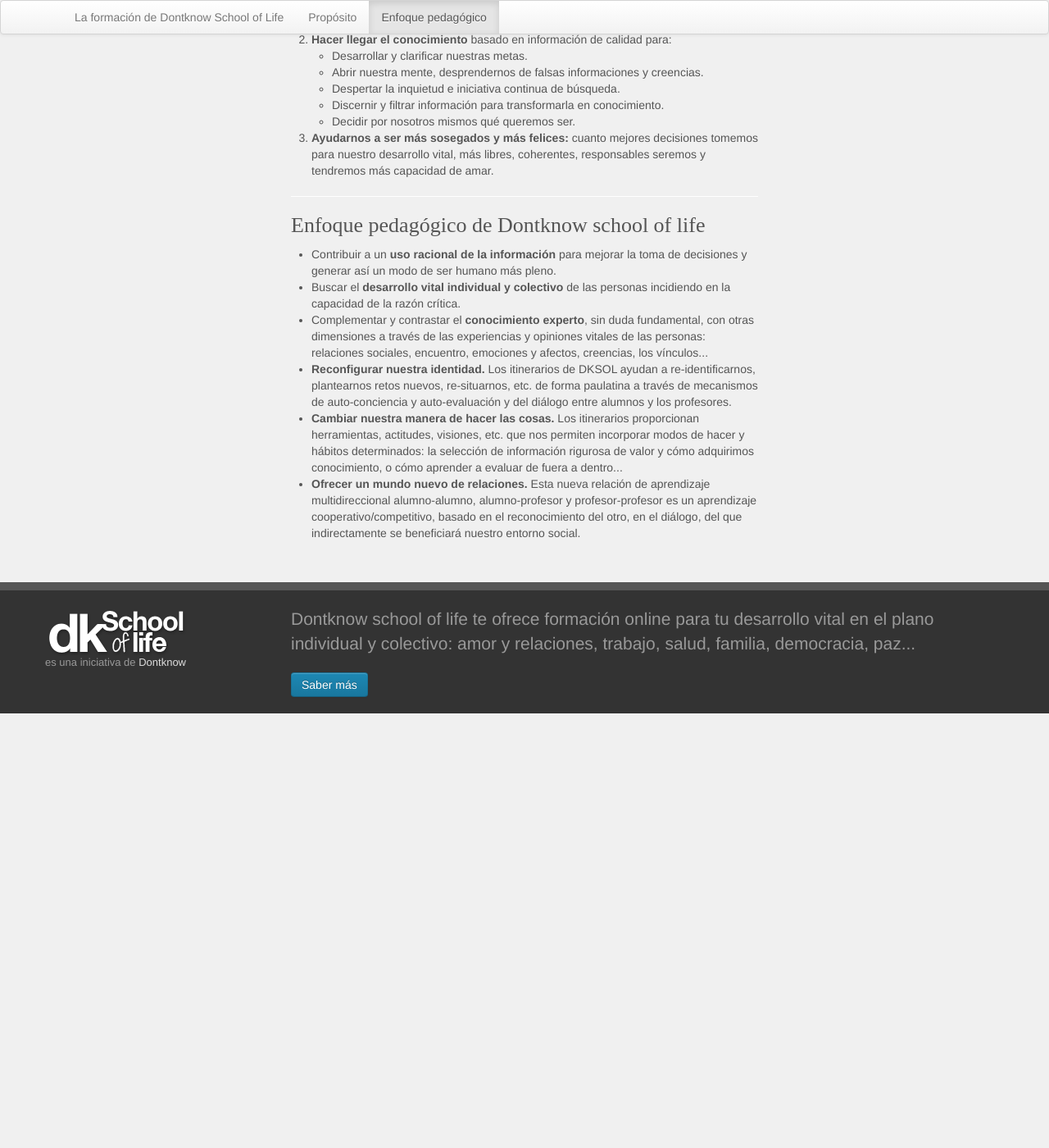
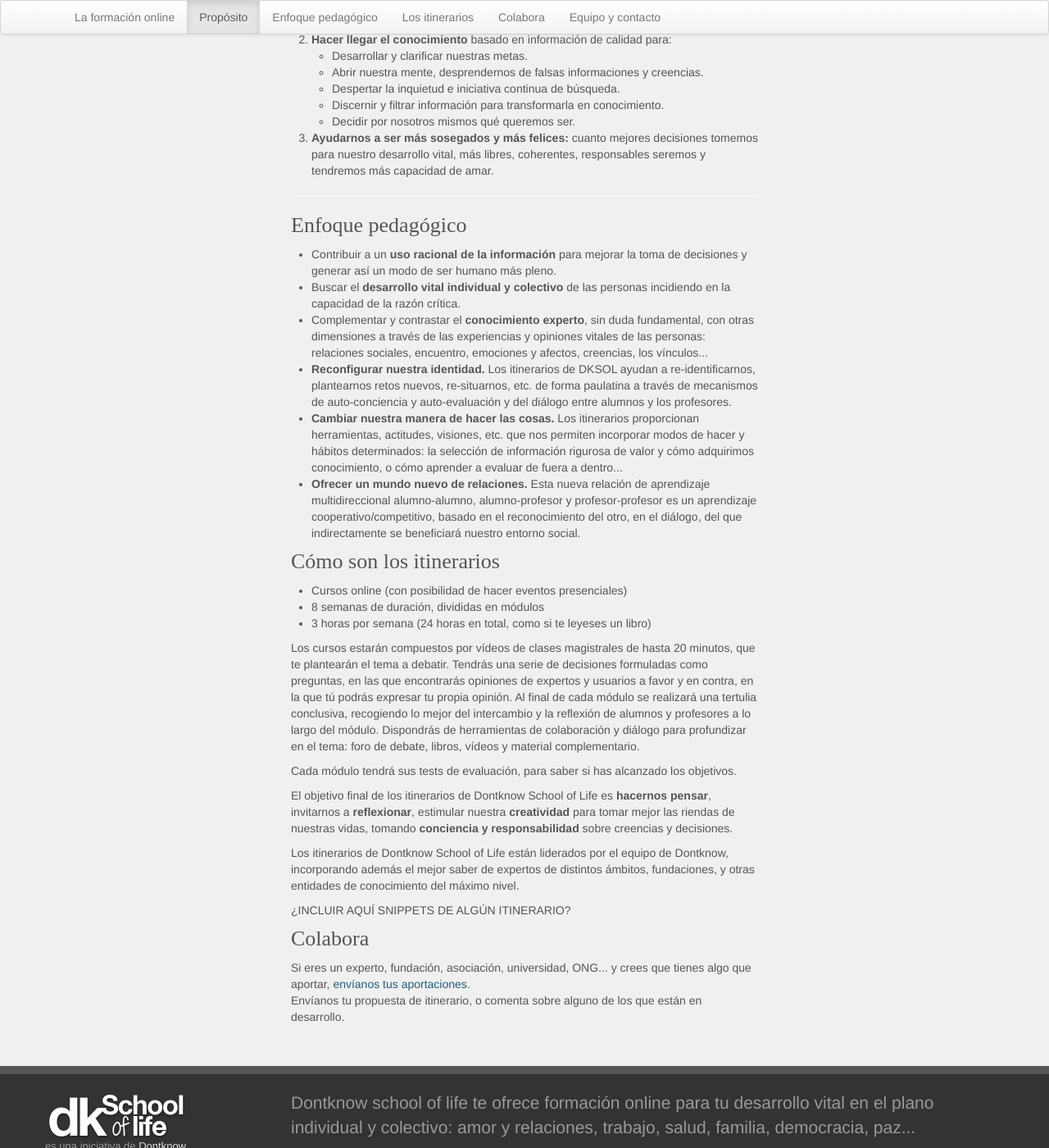
Before and after one commit to dontknow-net/dontknow-net.github.io, a Jekyll site: the page built from que-es.html, in a window 1280 px wide and 1400 px high, scrolled down 775 px. Shown: the whole window at 82% size. Built offline with Jekyll 4.4.1, drawn with Linux system fonts in a browser that asks for light colours; nearby versions of some CDN libraries; some web fonts are replaced; before the commit the page ends 1645 px from its top, so only the background shows below that; some of the changed text lies outside the part shown.

Commit message:
añadir textos

```diff
--- a/que-es.html
+++ b/que-es.html
@@ -9,12 +9,12 @@
       <div class="navbar-inner">
         <div class="container">
           <ul class="nav">
-            <li><a href="#quees1" class="scroll">La formación de Dontknow School of Life</a></li>
-            <li><a href="#quees2" class="scroll">Propósito</a></li>
-            <li><a href="#quees3" class="scroll">Enfoque pedagógico</a></li>
-            <!--<li class=""><a href="#quees4">Los itinerarios</a></li>
-            <li class=""><a href="#quees5">Colabora</a></li>
-            <li class=""><a href="#quees6">Equipo y contacto</a></li>-->
+            <li><a href="#formacion-online" class="scroll">La formación online</a></li>
+            <li><a href="#proposito" class="scroll">Propósito</a></li>
+            <li><a href="#enfoque-pedagogico" class="scroll">Enfoque pedagógico</a></li>
+            <li><a href="#itinerarios" class="scroll">Los itinerarios</a></li>
+            <li><a href="#colabora" class="scroll">Colabora</a></li>
+            <li><a href="#equipo-contacto" class="scroll">Equipo y contacto</a></li>
           </ul>
         </div>
       </div>
@@ -25,7 +25,7 @@
       <div class="row">
         <div class="span3"><img src="img/content/img.arbol.jpg" class="img-circle" alt="Arbol"></div>
         <div class="span7">
-          <h1>Qué es Dontknow school of life</h1>
+          <h1>Qué es Dontknow School of Life</h1>
       <p class="lead">Dontknow School of Life te ofrece formación on line para tu desarrollo vital en el plano individual y colectivo: amor y relaciones, trabajo, salud, personalidad, familia, democracia, estado del bienestar, paz y convivencia…</p>
         </div>
       </div>
@@ -34,7 +34,7 @@
     </div>
     <div class="span6 offset3">
 
-      <h2 id="quees1" class="title hand">Cómo es la formación online de DKSOL</h2>
+      <h2 id="formacion-online" class="title hand">Cómo es la formación online</h2>
       <ul>
         <li><strong>Itinerarios formativos de desarrollo vital</strong> sobre temas importantes en la vida individual y colectiva: reinventarme a partir del desempleo, gestionar el fin del amor, hacerme un punto de vista serio sobre nacionalismo...</li>
         <li><strong>Experiencias vitales</strong> con un enfoque <strong>práctico y aplicable</strong> en el día a día, para profundizar en las opiniones y ayudarnos en un descubrimiento personal. </li>
@@ -42,7 +42,7 @@
         <li><strong>Diálogo abierto, respetuoso y vivo.</strong> Los itinerarios de DKSOL están construidos por expertos y personas con experiencia, aprovechando las ventajas del pensamiento conectivo.</li>
       </ul>
       <hr>
-      <h2 id="quees2" class="title hand">Propósito de Dontknow school of life</h2>
+      <h2 id="proposito" class="title hand">Propósito</h2>
       <ol>
         <li><strong>Promover el desarrollo vital individual y colectivo</strong> aumentando el nivel de conocimiento gracias a las redes sociales.</li>
         <li><strong>Hacer llegar el conocimiento</strong> basado en información de calidad para:
@@ -57,7 +57,7 @@
         <li><strong>Ayudarnos a ser más sosegados y más felices:</strong> cuanto mejores decisiones tomemos para nuestro desarrollo vital, más libres, coherentes, responsables seremos y tendremos más capacidad de amar.</li>
       </ol>
       <hr>
-      <h2 id="quees3" class="title hand">Enfoque pedagógico de Dontknow school of life</h2>
+      <h2 id="enfoque-pedagogico" class="title hand">Enfoque pedagógico</h2>
       <ul>
         <li>Contribuir a un <strong>uso racional de la información</strong> para mejorar la toma de decisiones y generar así un modo de ser humano más pleno. </li>
         <li>Buscar el <strong>desarrollo vital individual y colectivo</strong> de las personas incidiendo en la capacidad de la razón crítica.</li>
@@ -66,6 +66,30 @@
         <li><strong>Cambiar nuestra manera de hacer las cosas.</strong> Los itinerarios proporcionan herramientas, actitudes, visiones, etc. que nos permiten incorporar modos de hacer y hábitos determinados: la selección de información rigurosa de valor y cómo adquirimos conocimiento, o cómo aprender a evaluar de fuera a dentro...</li>
         <li><strong>Ofrecer un mundo nuevo de relaciones.</strong> Esta nueva relación de aprendizaje multidireccional alumno-alumno, alumno-profesor y profesor-profesor es un aprendizaje cooperativo/competitivo, basado en el reconocimiento del otro, en el diálogo, del que indirectamente se beneficiará nuestro entorno social.</li>
       </ul>
+      <h2 id ="como-son-los-itinerarios" class="title hand">Cómo son los itinerarios</h2>
+      <ul>
+        <li>Cursos online (con posibilidad de hacer eventos presenciales)</li>
+        <li>8 semanas de duración, divididas en módulos</li>
+        <li>3 horas por semana (24 horas en total, como si te leyeses un libro)</li>
+      </ul>
+
+      <p>Los cursos estarán compuestos por vídeos de clases magistrales de hasta 20 minutos, que te plantearán el tema a debatir.
+      Tendrás una serie de decisiones formuladas como preguntas, en las que encontrarás opiniones de expertos y usuarios a favor y en contra, en la que tú podrás expresar tu propia opinión.
+      Al final de cada módulo se realizará una tertulia conclusiva, recogiendo lo mejor del intercambio y la reflexión de alumnos y profesores a lo largo del módulo.
+      Dispondrás de herramientas de colaboración y diálogo para profundizar en el tema: foro de debate, libros, vídeos y material complementario.</p>
+
+      <p>Cada módulo tendrá sus tests de evaluación, para saber si has alcanzado los objetivos.</p>
+
+      <p>El objetivo final de los itinerarios de Dontknow School of Life es <strong>hacernos pensar</strong>, invitarnos a <strong>reflexionar</strong>, estimular nuestra <strong>creatividad</strong> para tomar mejor las riendas de nuestras vidas, tomando <strong>conciencia y responsabilidad</strong> sobre creencias y decisiones.</p>
+
+      <p>Los itinerarios de Dontknow School of Life están liderados por el equipo de Dontknow, incorporando además el mejor saber de expertos de distintos ámbitos, fundaciones, y otras entidades de conocimiento del máximo nivel.</p>
+
+      ¿INCLUIR AQUÍ SNIPPETS DE ALGÚN ITINERARIO?
+
+      <h2 id ="colabora" class="title hand">Colabora</h2>
+      <p>Si eres un experto, fundación, asociación, universidad, ONG... y crees que tienes algo que aportar, <a href="mailto:info@dontknow.net?subjetc=Colaborar con Dontknow School of Life">envíanos tus aportaciones</a>.<br />
+    Envíanos tu propuesta de itinerario, o comenta sobre alguno de los que están en desarrollo.</p>
+
     </div>
   </div>
 </div>
```
